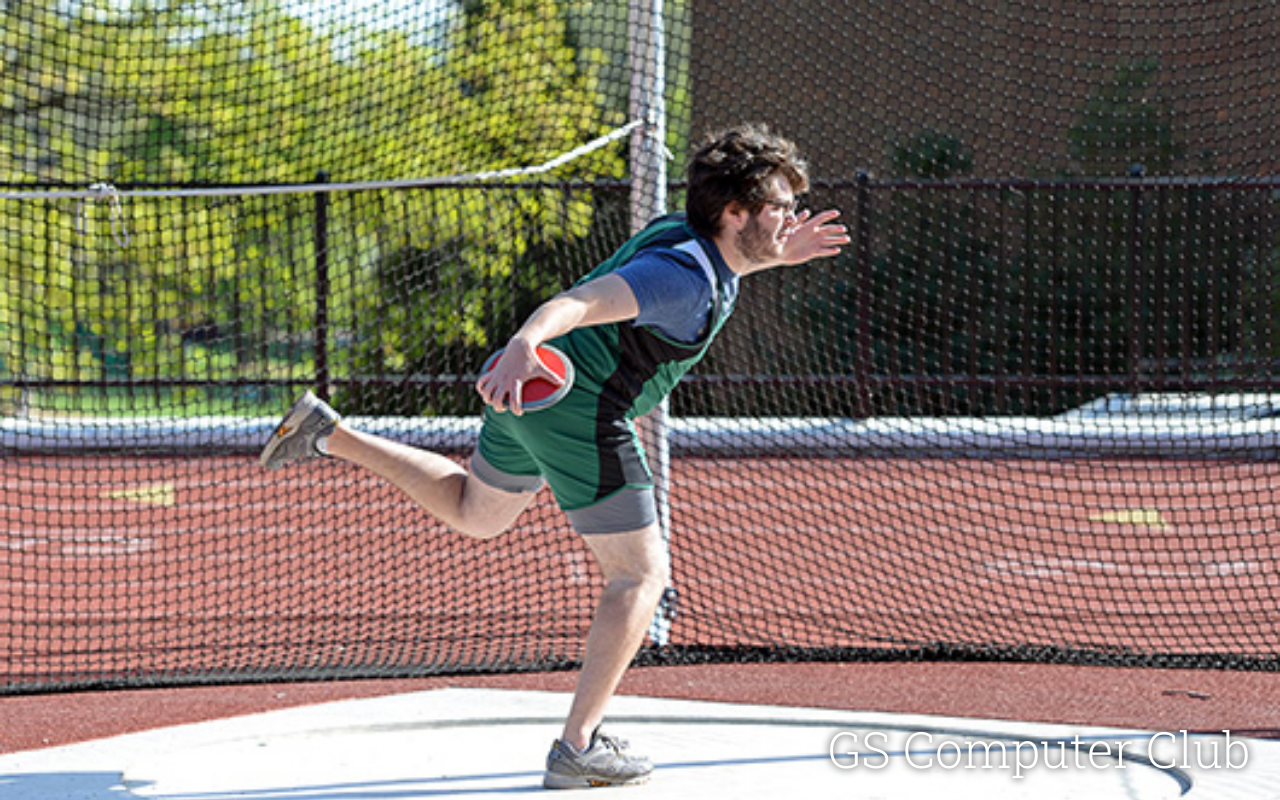
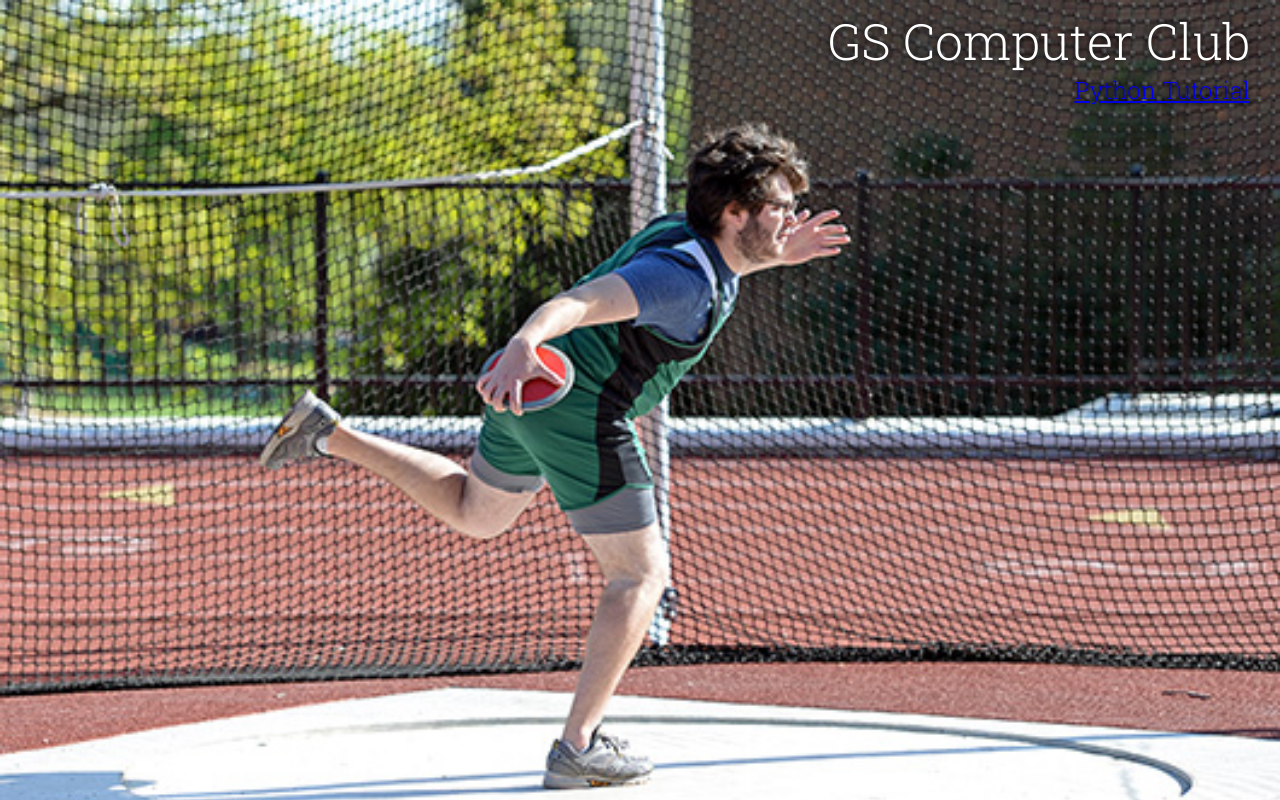
Before and after one commit to gscc/website, a plain HTML site: page www/index.html in a window 1280 px wide. Drawn offline with Linux system fonts and the light colour scheme.

Commit message:
Add link from index to Python Tutorial

```diff
--- a/www/index.html
+++ b/www/index.html
@@ -4,6 +4,9 @@
 		<title>GS Computer Club</title>
 	</head>
 	<body>
-		<h1>GS Computer Club</h1>
+		<div id="content">
+			<h1>GS Computer Club</h1>
+			<p><a href="python-tutorial.html">Python Tutorial</a></p>
+		</div>
 	</body>
 </html>
--- a/www/style.css
+++ b/www/style.css
@@ -3,15 +3,31 @@
 body {
 	background-image: url(warren.jpeg);
 	background-size: cover;
+
+	color: white;
+	text-shadow: 0 0 8px black;
+	font-family: "Roboto Slab", sans-serif;
 }
 
 h1 {
-	color: white;
-	text-shadow: 0 0 8px black;
-	font-family: "Roboto Slab", sans-serif;
 	font-weight: 300;
 	font-size: 50px;
+	margin-bottom: 0;
+	margin-top: 0;
+}
+
+p {
+	margin-top: 0;
+	text-shadow: 0 0 5px black;
+}
+
+#content {
 	position: absolute;
-	bottom: -15px;
 	right: 30px;
+	text-align: right;
+	font-size: 150%;
 }
+
+a:visited {
+	color: white;
+}
```
